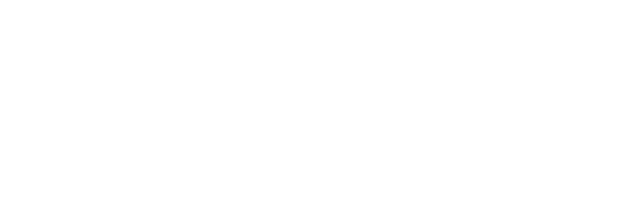
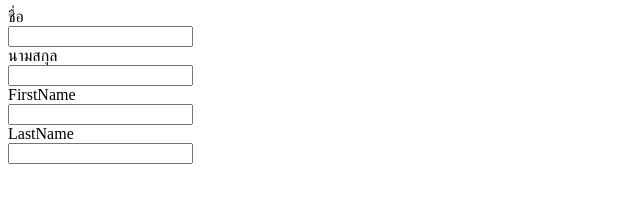
Before and after one commit to Kuntanat/6709650136_LibraryMembershipApplicationForm, a plain HTML site: page index.html in a window 1280 px wide. Shown: the whole page, without its empty margins (0-640 px from the left). Drawn offline with Linux system fonts and the light colour scheme.

Commit message:
Add label and input for FirstName and LastName

```diff
--- a/index.html
+++ b/index.html
@@ -3,9 +3,16 @@
 <head>
     <meta charset="UTF-8">
     <meta name="viewport" content="width=device-width, initial-scale=1.0">
-    <title>Document</title>
+    <title>LibraryMembershipApplicationFormPublic</title>
 </head>
 <body>
-
+    <label for="TH Firstname">ชื่อ</label><br>
+    <input type="text" id="THFirstname" name="THFirstname"><br>
+    <label for="TH Lastname">นามสกุล</label><br>
+    <input type="text" id="THLastname" name="THLastname"><br>
+    <label for="ENG Firstname">FirstName</label><br>
+    <input type="text" id="ENGFirstname" name="ENGFirstname"><br>
+    <label for="ENG Lastname">LastName</label><br>
+    <input type="text" id="ENGLastname" name="ENGLastname">
 </body>
 </html>
```
